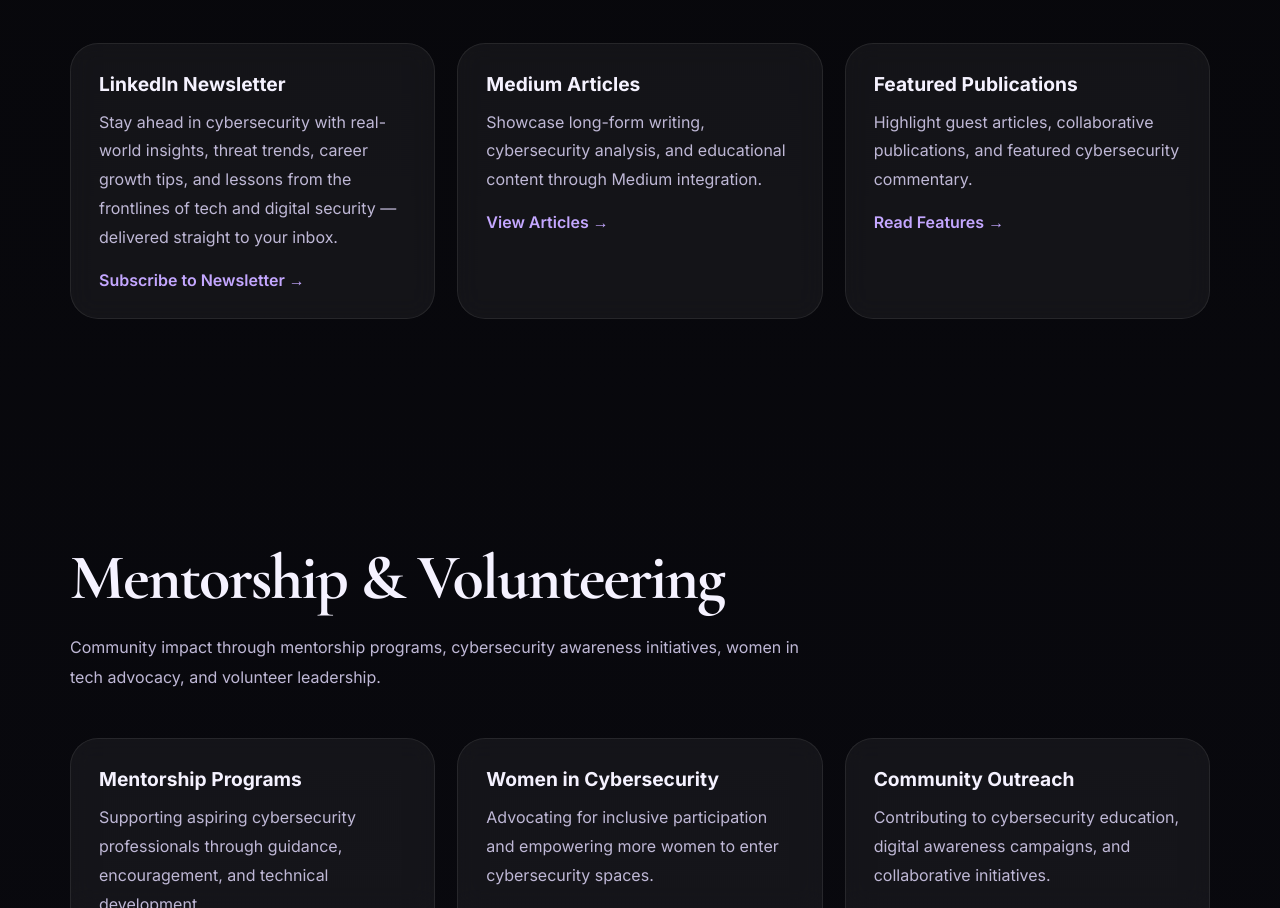
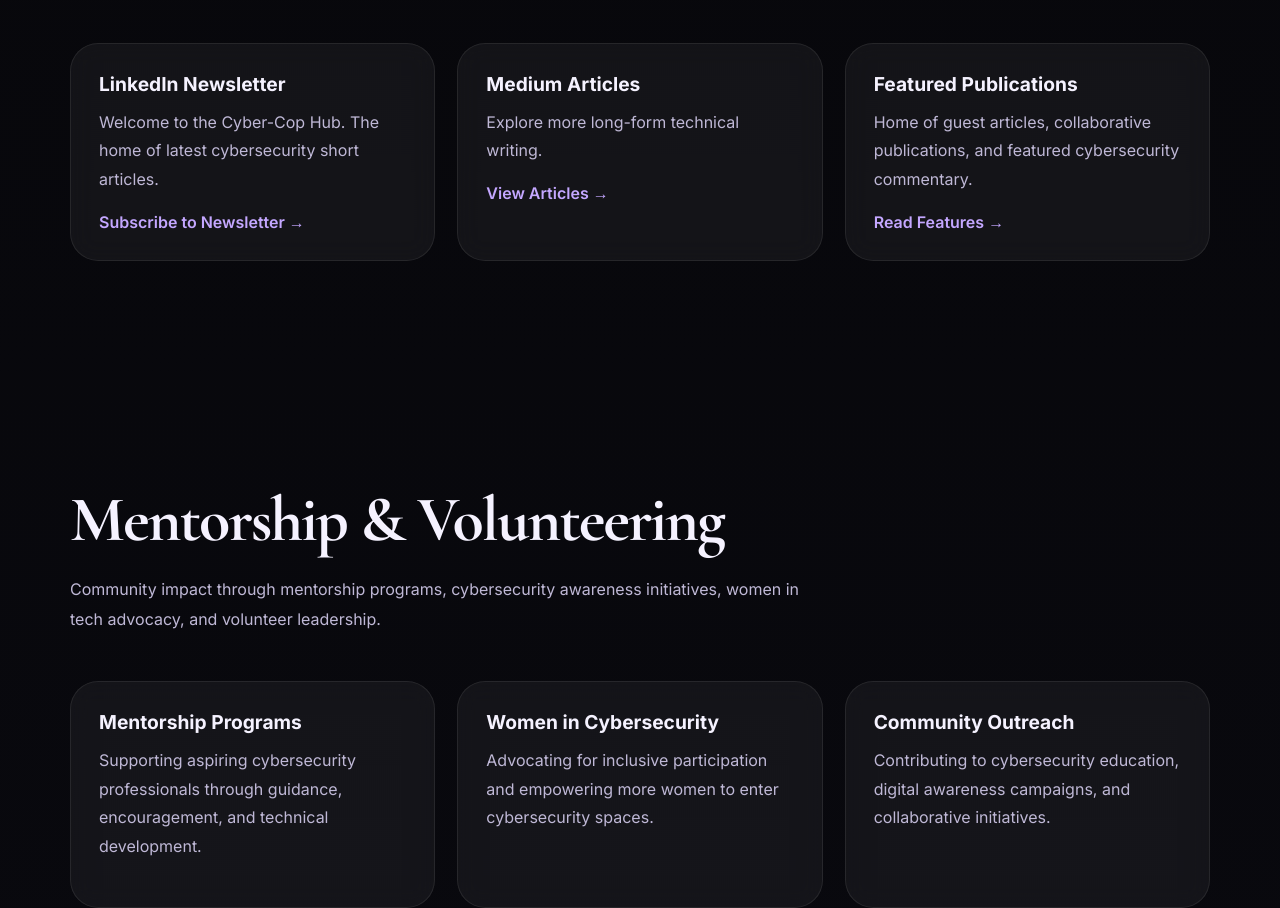
Before and after one commit to Watiriroyalty/marykambo.comV1.1, a plain HTML site: page index.html in a window 1280 px wide. Shown: the part 2084-2992 px from the top of the page. Drawn offline with nearby package versions, Linux system fonts and the light colour scheme.

Commit message:
Update descriptions in index.html for clarity

```diff
--- a/index.html
+++ b/index.html
@@ -620,8 +620,8 @@
         <div class="glass-card">
           <h3>LinkedIn Newsletter</h3>
           <p>
-    Stay ahead in cybersecurity with real-world insights, threat trends, career growth tips, and lessons from the frontlines of tech and digital security — delivered straight to your inbox.
-  </p>
+        Welcome to the Cyber-Cop Hub. The home of latest cybersecurity short articles.
+          </p>
 
           <a href="https://www.linkedin.com/build-relation/newsletter-follow?entityUrn=6952676014946689024">Subscribe to Newsletter →</a>
         </div>
@@ -629,7 +629,7 @@
         <div class="glass-card">
           <h3>Medium Articles</h3>
           <p>
-            Showcase long-form writing, cybersecurity analysis, and educational content through Medium integration.
+            Explore more long-form technical writing.
           </p>
 
           <a href="#">View Articles →</a>
@@ -638,7 +638,7 @@
         <div class="glass-card">
           <h3>Featured Publications</h3>
           <p>
-            Highlight guest articles, collaborative publications, and featured cybersecurity commentary.
+            Home of guest articles, collaborative publications, and featured cybersecurity commentary.
           </p>
 
           <a href="#">Read Features →</a>
```
